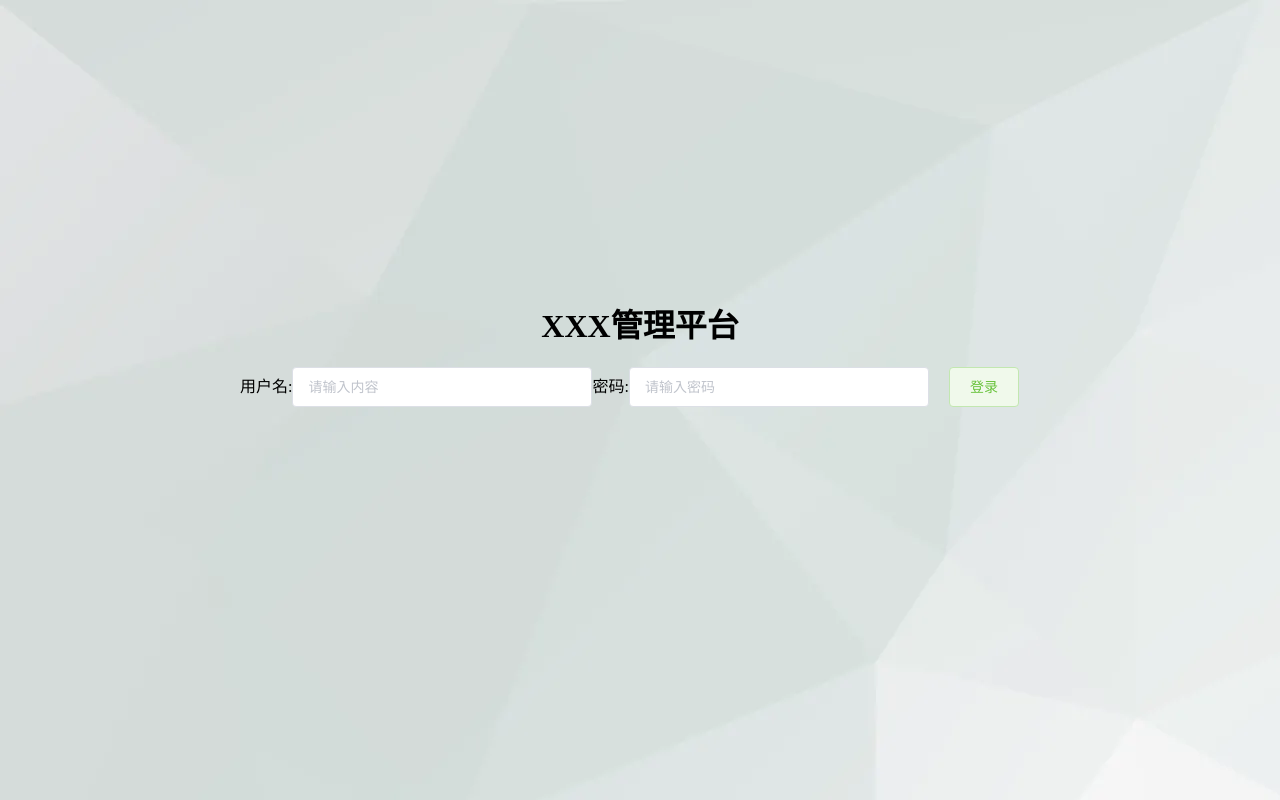
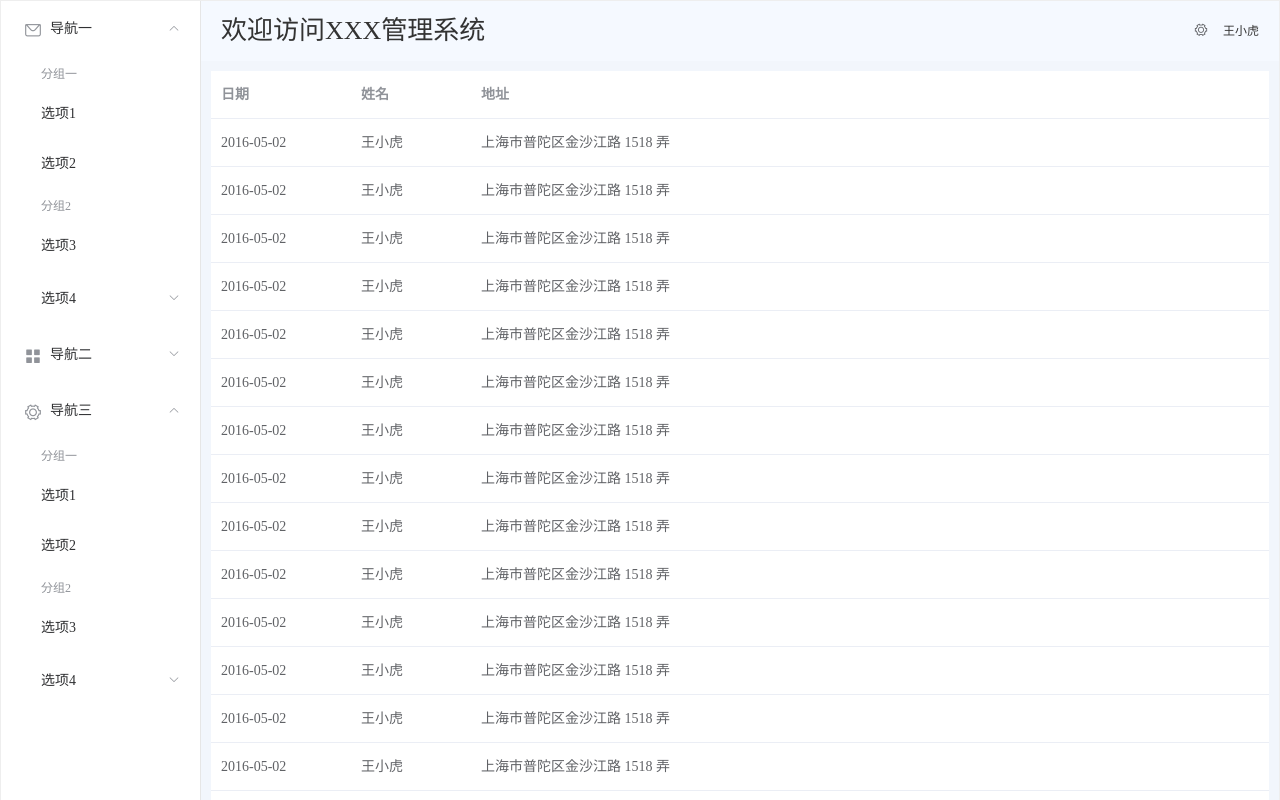
Before and after one commit to HS991023/wc-manager-ui, a Vue app: page /home in a window 1280 px wide. Shown: the top 800 px of the page. Built offline with nearby package versions, Linux system fonts and the light colour scheme.

Commit message:
主页组件

```diff
--- a/package.json
+++ b/package.json
@@ -11,8 +11,10 @@
         "axios": "^0.27.2",
         "core-js": "^3.8.3",
         "element-ui": "^2.15.9",
+        "router": "^1.3.7",
         "vue": "^2.6.14",
         "vue-axios": "^3.4.1",
+        "vue-route": "^1.5.1",
         "vue-router": "3"
     },
     "devDependencies": {
--- a/src/App.vue
+++ b/src/App.vue
@@ -1,5 +1,7 @@
 <template>
-   <Login/>
+   <div>
+   <router-view></router-view>
+   </div>
 </template>
 
 <script>
--- a/src/components/Login.vue
+++ b/src/components/Login.vue
@@ -31,13 +31,27 @@
         if(form.userName != "" && form.passWord != ""){
          this.axios.get('/api').then(
 					response => {
-                        console.log('登录成功!');
-                        sessionStorage.setItem('token','asehwgoqk@wbwa')
-					},
-					error => {
+                    console.log('登录成功!');
+                    //存储token
+                    sessionStorage.setItem('token','asehwgoqk@wbwa')
+                    //跳转到主页
+                    this.$router.push({
+					name:'Home'
+				})
+                },
+				error => {
+                        this.$alert('用户名或密码错误', '提示', {
+                            confirmButtonText: '确定',
+                            callback: action => {
+                            this.$message({
+                                type: 'info',
+                                message: `action: ${ action }`
+                            });
+                            }
+                        });
 					})
         }else{
-         this.$alert('这是一段内容', '标题名称', {
+         this.$alert('请完善表单信息', '提示', {
           confirmButtonText: '确定',
           callback: action => {
             this.$message({
@@ -48,7 +62,12 @@
         });
       }
     }
-}}
+},
+mounted() {
+    console.log(this);
+},
+
+}
 </script>
 
 <style scoped>
--- a/src/main.js
+++ b/src/main.js
@@ -1,21 +1,31 @@
 import Vue from 'vue';
 import App from './App.vue';
 //引入element-ui
-import { Button, Input, Row, MessageBox } from 'element-ui';
+import { Button, Input, Row, MessageBox, Container } from 'element-ui';
+import ElementUI from 'element-ui'
+import locale from 'element-ui/lib/locale/lang/en'
 import axios from 'axios';
 import VueAxios from 'vue-axios';
+import VueRouter from 'vue-router'
+//引入路由器
+import router from './router'
 //安装axios插件
 Vue.prototype.$axios = axios;
+Vue.prototype.$alert = MessageBox.alert;
 // 安装插件
 Vue.use(VueAxios, axios);
+//应用插件
+Vue.use(VueRouter);
 //注册样式全局组件
+Vue.component(MessageBox.name, MessageBox);
 Vue.component(Button.name, Button);
 Vue.component(Input.name, Input);
 Vue.component(Row.name, Row);
-Vue.component(MessageBox.name, MessageBox);
-
+Vue.component(Container.name, Container);
+Vue.use(ElementUI, { locale })
 Vue.config.productionTip = false
 
 new Vue({
     render: h => h(App),
+    router: router
 }).$mount('#app')
--- /dev/null
+++ b/src/pages/Home.vue
@@ -0,0 +1,116 @@
+<template>
+<el-container style="height: 100%; border: 1px solid #eee">
+  <el-aside width="200px"  style="height: 100% background-color: rgb(238, 241, 246)">
+    <el-menu :default-openeds="['1', '3']">
+      <el-submenu index="1">
+        <template slot="title"><i class="el-icon-message"></i>导航一</template>
+        <el-menu-item-group>
+          <template slot="title">分组一</template>
+          <el-menu-item index="1-1">选项1</el-menu-item>
+          <el-menu-item index="1-2">选项2</el-menu-item>
+        </el-menu-item-group>
+        <el-menu-item-group title="分组2">
+          <el-menu-item index="1-3">选项3</el-menu-item>
+        </el-menu-item-group>
+        <el-submenu index="1-4">
+          <template slot="title">选项4</template>
+          <el-menu-item index="1-4-1">选项4-1</el-menu-item>
+        </el-submenu>
+      </el-submenu>
+      <el-submenu index="2">
+        <template slot="title"><i class="el-icon-menu"></i>导航二</template>
+        <el-menu-item-group>
+          <template slot="title">分组一</template>
+          <el-menu-item index="2-1">选项1</el-menu-item>
+          <el-menu-item index="2-2">选项2</el-menu-item>
+        </el-menu-item-group>
+        <el-menu-item-group title="分组2">
+          <el-menu-item index="2-3">选项3</el-menu-item>
+        </el-menu-item-group>
+        <el-submenu index="2-4">
+          <template slot="title">选项4</template>
+          <el-menu-item index="2-4-1">选项4-1</el-menu-item>
+        </el-submenu>
+      </el-submenu>
+      <el-submenu index="3">
+        <template slot="title"><i class="el-icon-setting"></i>导航三</template>
+        <el-menu-item-group>
+          <template slot="title">分组一</template>
+          <el-menu-item index="3-1">选项1</el-menu-item>
+          <el-menu-item index="3-2">选项2</el-menu-item>
+        </el-menu-item-group>
+        <el-menu-item-group title="分组2">
+          <el-menu-item index="3-3">选项3</el-menu-item>
+        </el-menu-item-group>
+        <el-submenu index="3-4">
+          <template slot="title">选项4</template>
+          <el-menu-item index="3-4-1">选项4-1</el-menu-item>
+        </el-submenu>
+      </el-submenu>
+    </el-menu>
+  </el-aside>
+
+  <el-container>
+    <el-header style="text-align: right; font-size: 12px">
+      <span class="title-message">欢迎访问XXX管理系统</span>
+      <el-dropdown>
+        <i class="el-icon-setting" style="margin-right: 15px"></i>
+        <el-dropdown-menu slot="dropdown">
+          <el-dropdown-item>查看</el-dropdown-item>
+          <el-dropdown-item>新增</el-dropdown-item>
+          <el-dropdown-item>删除</el-dropdown-item>
+        </el-dropdown-menu>
+      </el-dropdown>
+      <span>王小虎</span>
+    </el-header>
+
+    <el-main>
+      <el-table :data="tableData">
+        <el-table-column prop="date" label="日期" width="140">
+        </el-table-column>
+        <el-table-column prop="name" label="姓名" width="120">
+        </el-table-column>
+        <el-table-column prop="address" label="地址">
+        </el-table-column>
+      </el-table>
+    </el-main>
+  </el-container>
+</el-container>
+</template>
+
+<script>
+  export default {
+    name:'Home',
+    data() {
+      const item = {
+        date: '2016-05-02',
+        name: '王小虎',
+        address: '上海市普陀区金沙江路 1518 弄'
+      };
+      return {
+        tableData: Array(20).fill(item)
+      }
+    }
+  };
+</script>
+
+<style>
+.el-menu {
+  height: 100%;
+}
+.el-header {
+    background-color: #f5f9ff;
+    color: #333;
+    line-height: 60px;
+}
+.el-aside {
+    color: #333;
+}
+.title-message{
+  float: left;
+  font-size: 26px;
+}
+.el-card__body, .el-main {
+    padding: 10px;
+}
+</style>
--- /dev/null
+++ b/src/router/index.js
@@ -0,0 +1,20 @@
+// 该文件专门用于创建整个应用的路由器
+import VueRouter from 'vue-router'
+//组件
+import Home from '../pages/Home'
+import Login from '../components/Login'
+export default new VueRouter({
+    mode: 'history',
+    //配置路由规则
+    routes: [{
+            name: 'Home',
+            path: '/home',
+            component: Home
+        },
+        {
+            name: 'Login',
+            path: '/',
+            component: Login
+        }
+    ]
+})
--- a/src/store/index.js
+++ /dev/null
@@ -1,5 +0,0 @@
-import VueRouter from "vue-router";
-
-const router = new VueRouter({
-    mode: 'history',
-});
```
Also changed, not shown: 1 other file (tests, documents, lock files or other folders).
